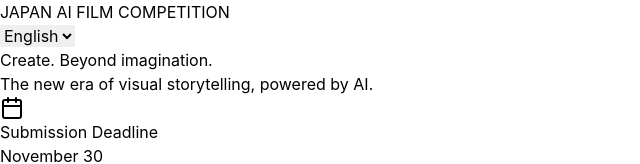
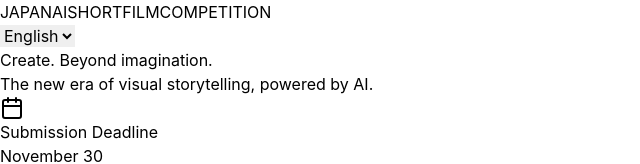
Before and after one commit to aihasakuramoto22-pixel/japan-ai-short-film-competition, a React (Vite) app: page / in a window 1280 px wide. Shown: the top 164 px of the page, without its empty margins (0-640 px from the left). Built offline with nearby package versions, Linux system fonts and the light colour scheme; no server answers.

Commit message:
Change logo to JAPANAISHORTFILMCOMPETITION (no spaces)

```diff
--- a/src/components/AIFilmCompetition.jsx
+++ b/src/components/AIFilmCompetition.jsx
@@ -328,7 +328,7 @@ export default function AIFilmCompetition() {
       <nav className="fixed top-0 w-full bg-white bg-opacity-80 backdrop-blur-xl z-50 border-b border-gray-200">
         <div className="max-w-7xl mx-auto px-6 h-14 flex items-center justify-between">
           <Link to="/about" className="text-xl font-semibold hover:text-gray-600 transition-colors">
-            JAPAN AI FILM COMPETITION
+            JAPANAISHORTFILMCOMPETITION
           </Link>
           <div className="flex items-center gap-2">
             <select
--- a/src/components/AboutPage.jsx
+++ b/src/components/AboutPage.jsx
@@ -97,7 +97,7 @@ export default function AboutPage() {
       <nav className="fixed top-0 w-full bg-white bg-opacity-80 backdrop-blur-xl z-50 border-b border-gray-200">
         <div className="max-w-7xl mx-auto px-6 h-14 flex items-center justify-between">
           <Link to="/" className="text-xl font-semibold hover:text-gray-600 transition-colors">
-            JAPAN AI SHORT FILM COMPETITION
+            JAPANAISHORTFILMCOMPETITION
           </Link>
           <select
             value={lang}
--- a/src/components/SuccessPage.jsx
+++ b/src/components/SuccessPage.jsx
@@ -63,7 +63,7 @@ export default function SuccessPage() {
       <nav className="fixed top-0 w-full bg-white bg-opacity-80 backdrop-blur-xl z-50 border-b border-gray-200">
         <div className="max-w-7xl mx-auto px-6 h-14 flex items-center justify-between">
           <Link to="/" className="text-xl font-semibold hover:text-gray-600 transition-colors">
-            JAPAN AI SHORT FILM COMPETITION
+            JAPANAISHORTFILMCOMPETITION
           </Link>
           <button
             onClick={() => setLang(lang === 'ja' ? 'en' : 'ja')}
```
